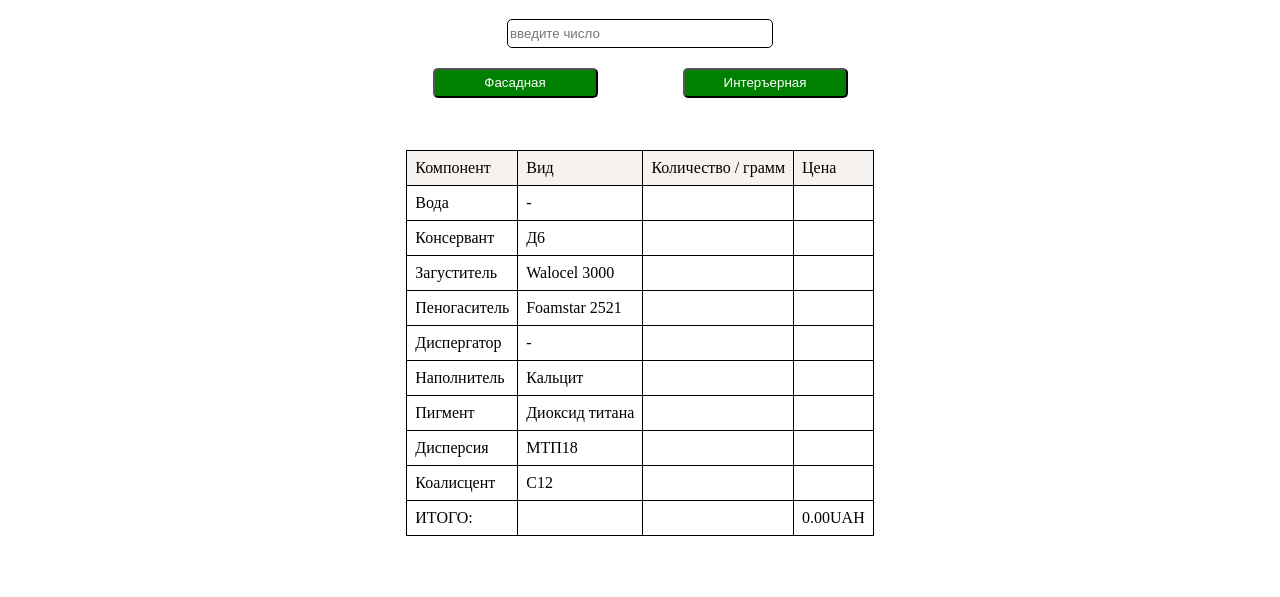
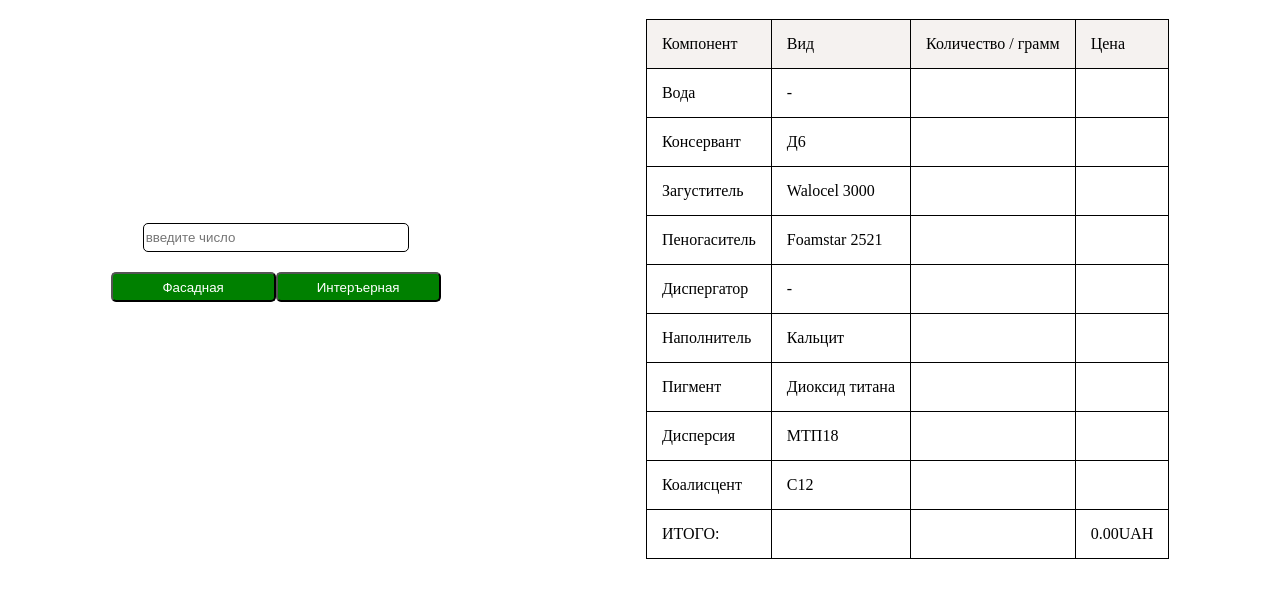
Before and after one commit to DenysAptikieiev/paint_calc, a website: page index.html in a window 1280 px wide. Both pictures are taken after a click on the button "Фасадная". Shown: the part 69-666 px from the top of the page. Drawn offline with Linux system fonts and the light colour scheme.

Commit message:
style and js commit

```diff
--- a/assets/js/app.js
+++ b/assets/js/app.js
@@ -25,6 +25,7 @@ const calcFunction = (type, price) => {
     kilogram.value = '';
     let totalPrice = 0;
     let totalWeight = 0;
+    const maxQuantity = 1000
 
     for (let key in rawMaterials) {
 
@@ -33,7 +34,7 @@ const calcFunction = (type, price) => {
         let quantity = rawMaterials[key][type];
         let priceOfElem = rawMaterials[key][price];
 
-        if (!isNaN(value) && value !== ' ' && value <= 140 && value !== 0) {
+        if (!isNaN(value) && value !== ' ' && value <= maxQuantity && value !== 0) {
             valueText.textContent = `Для ${value}kg (${type}) краски подребуется:`;
 
             let resultG = value * quantity * 1000;
@@ -51,7 +52,7 @@ const calcFunction = (type, price) => {
             elemOfPrice.textContent = `${resultEqualsPrice}UAH`
 
         } else if (value > 140) {
-            kilogram.placeholder = 'максимально количество 140кг'
+            kilogram.placeholder = `максимально количество ${maxQuantity}кг`
         } else {
             kilogram.placeholder = 'введите число'
         }
@@ -64,3 +65,8 @@ const calcFunction = (type, price) => {
 
 btnCalculateFasad.addEventListener('click', () => calcFunction('fasad', 'price'));
 btnCalculateInter.addEventListener('click', () => calcFunction('interior', 'price'));
+document.addEventListener('keydown', e => {
+    if(e.code == 'Enter') {
+        calcFunction('fasad', 'price')
+    }
+})
--- a/assets/style/main.scss
+++ b/assets/style/main.scss
@@ -9,6 +9,7 @@
     justify-content: center;
     align-items: center;
     flex-direction: column;
+}
 
 #quantity {
   min-width: 260px;
@@ -19,6 +20,12 @@
 
   margin-bottom: 20px;
 }
+
+.input {
+  display: flex;
+  justify-content: center;
+  align-items: center;
+  flex-direction: column;
 }
 
 .btn-block {
@@ -49,7 +56,7 @@ table {
   }
 
   td {
-    padding: 20px;
+    padding: 15px;
     border: 1px solid;
   }
 
@@ -66,3 +73,14 @@ table {
           width: 300px;
     }
   }
+
+  @media (min-width: 1100px) {
+    .wrapper {
+      max-width: 1300px;
+    }
+    .main {
+      display: flex;
+      justify-content: space-around;
+
+    }
+  }
--- a/index.html
+++ b/index.html
@@ -10,14 +10,16 @@
     <div class="wrapper">
         <header class="header">
             <h1>Prodaction Paint</h1>
-            <input id="quantity" type="text" placeholder="Введите количество в кг" autofocus>
-            <div class="btn-block">
-                <button class="btnF">Фасадная</button>
-                <button class="btnInter">Интеръерная</button>
-            </div>
-            <p class="value-text"></p>
         </header>
         <main class="main">
+            <section class="input">
+                <input id="quantity" type="text" placeholder="Введите количество в кг" autofocus>
+                <div class="btn-block">
+                    <button class="btnF">Фасадная</button>
+                    <button class="btnInter">Интеръерная</button>
+                </div>
+                <p class="value-text"></p>
+            </section>
             <table>
                 <tr>
                     <td>Компонент</td>
```
Also changed, not shown: assets/style/main.css. Lines whose indentation alone changed are shown as unchanged.
